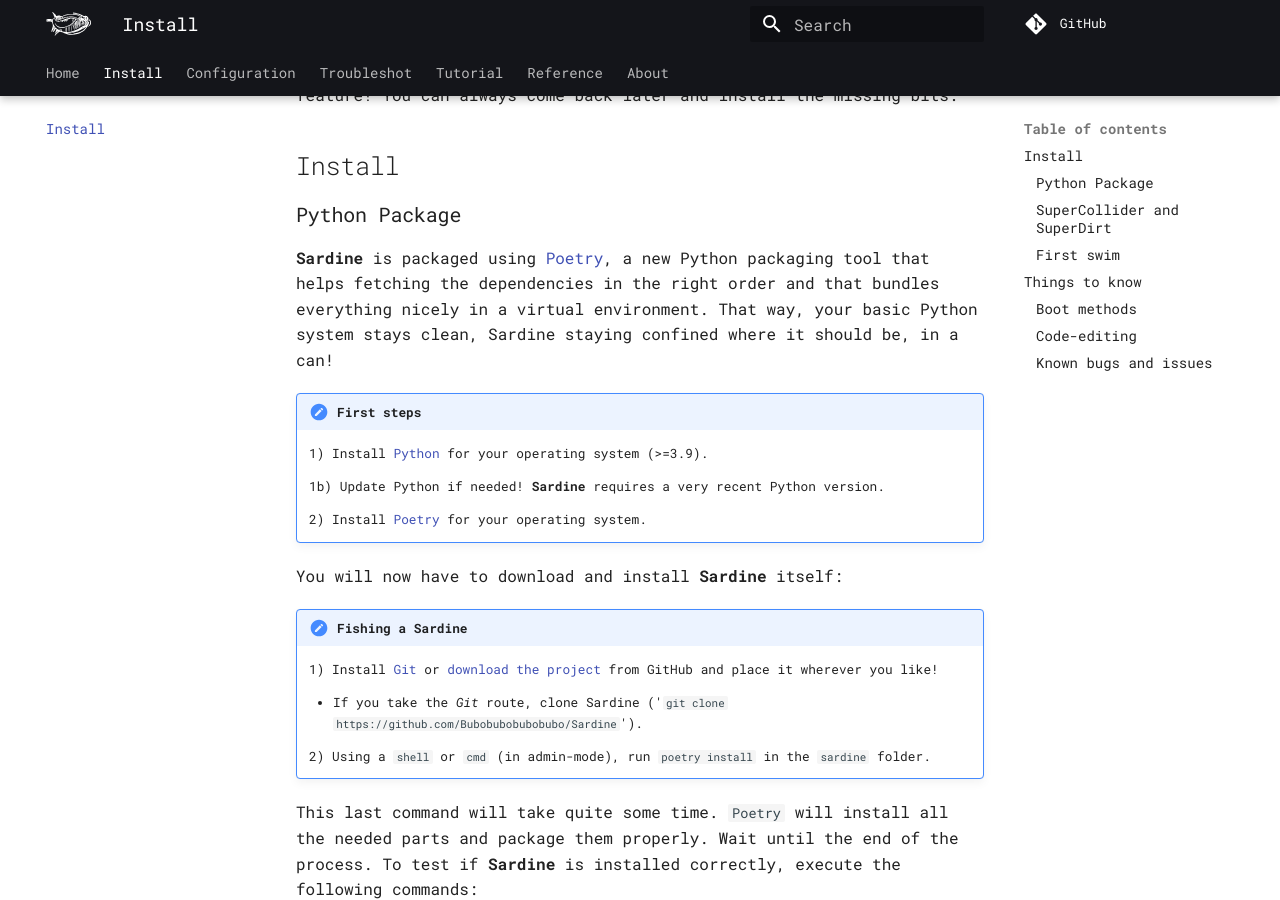
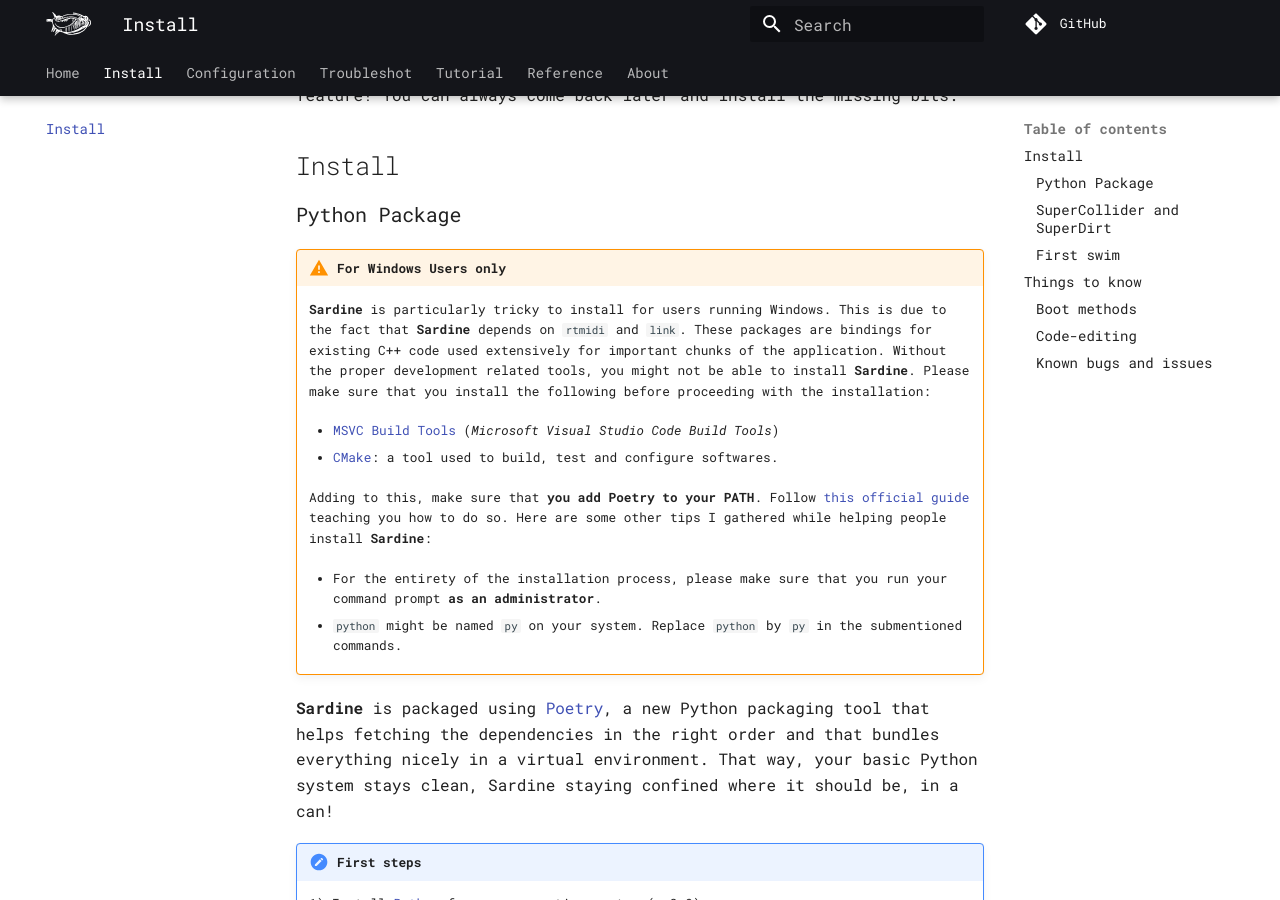
Before and after one commit to EmmaleeBonderud0325/sardine, an MkDocs documentation site: the page built from docs/installation.md, in a window 1280 px wide and 900 px high, scrolled down 577 px. Built offline with MkDocs 1.6.1 and Material for MkDocs 9.7.7, drawn with Linux system fonts in a browser that asks for light colours; comment, search, counter and statistics services are not loaded.

Commit message:
Fixing a printing mistake + Windows related documentation

```diff
--- a/docs/installation.md
+++ b/docs/installation.md
@@ -11,6 +11,20 @@
 
 ## Install
 ### Python Package
+
+!!! warning "For Windows Users only"
+    **Sardine** is particularly tricky to install for users running Windows. This is due to the fact that **Sardine** depends on `rtmidi` and `link`. These packages are bindings for existing C++ code used extensively for important chunks of the application. Without the proper development related tools, you might not be able to install **Sardine**. Please make sure that you install the following before proceeding with the installation:
+
+    - [MSVC Build Tools](https://visualstudio.microsoft.com/fr/downloads/?q=build+tools) (*Microsoft Visual Studio Code Build Tools*)
+
+    - [CMake](https://cmake.org/): a tool used to build, test and configure softwares.
+
+    Adding to this, make sure that **you add Poetry to your PATH**. Follow [this official guide](https://docs.microsoft.com/en-us/previous-versions/office/developer/sharepoint-2010/ee537574(v=office.14)) teaching you how to do so. Here are some other tips I gathered while helping people install **Sardine**:
+
+    - For the entirety of the installation process, please make sure that you run your command prompt **as an administrator**.
+
+    - `python` might be named `py` on your system. Replace `python` by `py` in the submentioned commands.
+
 
 **Sardine** is packaged using [Poetry](https://python-poetry.org/), a new Python packaging tool that helps fetching the dependencies in the right order and that bundles everything nicely in a virtual environment. That way, your basic Python system stays clean, Sardine staying confined where it should be, in a can!
 
--- a/sardine/__init__.py
+++ b/sardine/__init__.py
@@ -7,6 +7,7 @@
 import asyncio
 import warnings
 import sys
+from rich import print
 
 try:
     import uvloop
@@ -16,7 +17,6 @@
 else:
     uvloop.install()
 
-from rich import print
 from pathlib import Path
 from rich.console import Console
 from rich.markdown import Markdown
```
